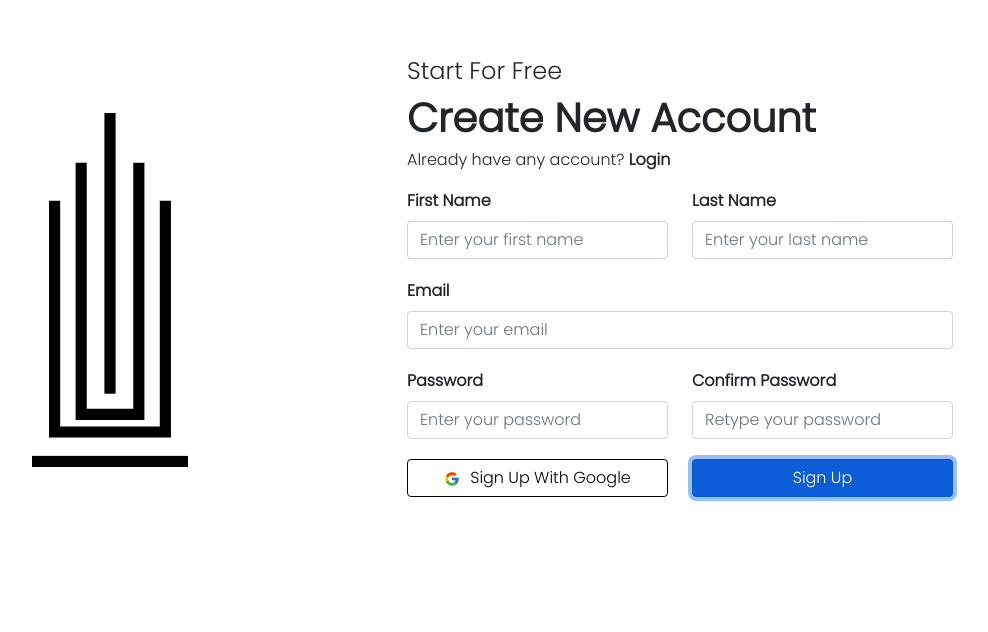
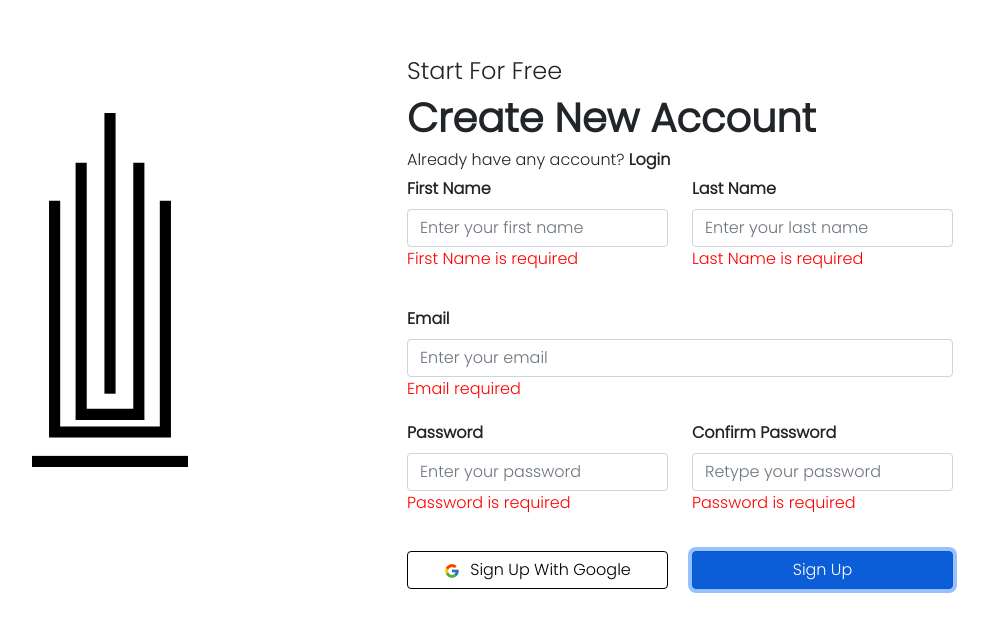
Before and after one commit to Kelompok-9-Office-Booking-System/sewakantor-frontend, a React (Create React App) app: page / in a window 1280 px wide. Both pictures are taken after a click on the button "Sign Up". Shown: the top 632 px of the page, without its empty margins (245-1233 px from the left). Built offline with nearby package versions, Linux system fonts and the light colour scheme; the HTML template or start-up script is replaced by a standard one.

Commit message:
Fixed form validation

```diff
--- a/src/hooks/useForm.js
+++ b/src/hooks/useForm.js
@@ -1,8 +1,6 @@
 import { useState, useEffect } from "react";
 
-import React from 'react'
-
-const useForm = (validate) => {
+const useForm = validate => {
   const [values, setValues] = useState({
     firstname: '',
     lastname: '',
@@ -25,7 +23,7 @@ const useForm = (validate) => {
     setErrors(validate(values));
   }
 
-  return{handleChange, values, handleSubmit, errors};
+  return { handleChange, values, handleSubmit, errors};
 };
 
 export default useForm
--- a/src/pages/UserRegis/index.jsx
+++ b/src/pages/UserRegis/index.jsx
@@ -1,10 +1,10 @@
-import React from "react";
+import React, { useState } from "react";
 
 //Hook
 import useForm from "../../hooks/useForm";
 
-//Function
-import validate from "./validateInfo"
+//Validate
+import validate from "./validateInfo";
 
 //style
 import { Container, Col, Row, Form, Image, Button } from "react-bootstrap";
@@ -13,7 +13,7 @@ import logo from "../../assets/img/logo/LogoIcon.svg";
 import { FcGoogle } from "react-icons/fc";
 
 const UserRegis = () => {
-  const { handleChange, values, handleSubmit,errors } = useForm(validate);
+  const { handleChange, values, handleSubmit, errors } = useForm(validate);
 
   return (
     <Container>
@@ -26,18 +26,15 @@ const UserRegis = () => {
         <Col className={style.right_login}>
           <div>
             <Form>
-              <Form.Group className={style.login_form} onSubmit={handleSubmit}>
+              <Col className={style.login_form}>
                 <h4>Start For Free</h4>
                 <h1>Create New Account</h1>
                 <h6>
                   Already have any account? <span>Login</span>
                 </h6>
                 <Row style={{ marginBottom: "20px" }}>
-                  <Col>
-                    <Form.Label
-                      style={{ fontWeight: "bold" }}
-                      htmlFor="firstname"
-                    >
+                  <Col className={style.form_section}>
+                    <Form.Label style={{ fontWeight: "bold" }}>
                       First Name
                     </Form.Label>
                     <Form.Control
@@ -49,13 +46,10 @@ const UserRegis = () => {
                       value={values.firstname}
                       onChange={handleChange}
                     />
+                    {errors.firstname && <p>{errors.firstname}</p>}
                   </Col>
-                  {errors.firstname && <p>{errors.firstname}</p>}
-                  <Col>
-                    <Form.Label
-                      style={{ fontWeight: "bold" }}
-                      htmlFor="lastname"
-                    >
+                  <Col className={style.form_section}>
+                    <Form.Label style={{ fontWeight: "bold" }}>
                       Last Name
                     </Form.Label>
                     <Form.Control
@@ -66,13 +60,14 @@ const UserRegis = () => {
                       value={values.lastname}
                       onChange={handleChange}
                     />
+                    {errors.firstname && <p>{errors.lastname}</p>}
                   </Col>
                 </Row>
-              </Form.Group>
-              <Form.Group style={{ marginBottom: "20px" }}>
-                <Form.Label style={{ fontWeight: "bold" }} htmlFor="email">
-                  Email
-                </Form.Label>
+                <Col
+                  style={{ marginBottom: "20px" }}
+                  className={style.form_section}
+                >
+                  <Form.Label style={{ fontWeight: "bold" }}>Email</Form.Label>
                   <Form.Control
                     id="email"
                     name="email"
@@ -82,14 +77,12 @@ const UserRegis = () => {
                     onChange={handleChange}
                   />
                   {errors.email && <p>{errors.email}</p>}
-              </Form.Group>
-              <Form.Group>
+                </Col>
+
+                <Col className={style.form_section}>
                   <Row style={{ marginBottom: "20px" }}>
                     <Col>
-                    <Form.Label
-                      style={{ fontWeight: "bold" }}
-                      htmlFor="password"
-                    >
+                      <Form.Label style={{ fontWeight: "bold" }}>
                         Password
                       </Form.Label>
                       <Form.Control
@@ -100,12 +93,10 @@ const UserRegis = () => {
                         value={values.password}
                         onChange={handleChange}
                       />
+                      {errors.password && <p>{errors.password}</p>}
                     </Col>
-                  <Col>
-                    <Form.Label
-                      style={{ fontWeight: "bold" }}
-                      htmlFor="password2"
-                    >
+                    <Col className={style.form_section}>
+                      <Form.Label style={{ fontWeight: "bold" }}>
                         Confirm Password
                       </Form.Label>
                       <Form.Control
@@ -116,9 +107,10 @@ const UserRegis = () => {
                         value={values.password2}
                         onChange={handleChange}
                       />
+                      {errors.password2 && <p>{errors.password2}</p>}
                     </Col>
                   </Row>
-              </Form.Group>
+                </Col>
                 <Row>
                   <Col>
                     <Button className={style.google_signup}>
@@ -127,9 +119,12 @@ const UserRegis = () => {
                     </Button>
                   </Col>
                   <Col>
-                  <Button className={style.signup}>Sign Up </Button>
+                    <Button className={style.signup} onClick={handleSubmit}>
+                      Sign Up
+                    </Button>
                   </Col>
                 </Row>
+              </Col>
             </Form>
           </div>
         </Col>
--- a/src/pages/UserRegis/style.module.css
+++ b/src/pages/UserRegis/style.module.css
@@ -11,9 +11,6 @@
     width: 30%;
 }
 
-.login_form h6 {
-    margin-bottom: 20px;
-}
 
 .login_form h6 span {
     font-weight: bold;
@@ -39,3 +36,7 @@
     border-color: black;
     width: 100%;
 }
+
+.form_section p {
+    color: red;
+}
--- a/src/pages/UserRegis/validateInfo.js
+++ b/src/pages/UserRegis/validateInfo.js
@@ -1,27 +1,29 @@
 export default function validateInfo(values) {
-    let errors = {};
+    let errors = {}
 
     if (!values.firstname.trim()) {
-        errors.firstname = "First name is required";
+        errors.firstname = "First Name is required"
     }
-    if (!values.lastname.trim()) {
-        errors.lastname = "Last name is required";
+
+    if (!values.lastname) {
+        errors.lastname = "Last Name is required"
     }
+
     if (!values.email) {
-        errors.email = "Email required";
+        errors.email = 'Email required';
     } else if (!/\S+@\S+\.\S+/.test(values.email)) {
-        errors.email = "Email address is invalid";
+        errors.email = 'Email address is invalid';
     }
     if (!values.password) {
-        errors.password = "Password is required";
+        errors.password = 'Password is required';
     } else if (values.password.length < 6) {
-        errors.password = "Password needs to be 6 characters or more";
+        errors.password = 'Password needs to be 6 characters or more';
     }
 
     if (!values.password2) {
-        errors.password2 = "Password is required";
+        errors.password2 = 'Password is required';
     } else if (values.password2 !== values.password) {
-        errors.password2 = "Passwords do not match";
+        errors.password2 = 'Passwords do not match';
     }
     return errors;
 }
```
Also changed, not shown: 1 other file (tests, documents, lock files or other folders). Lines whose indentation alone changed are shown as unchanged.
